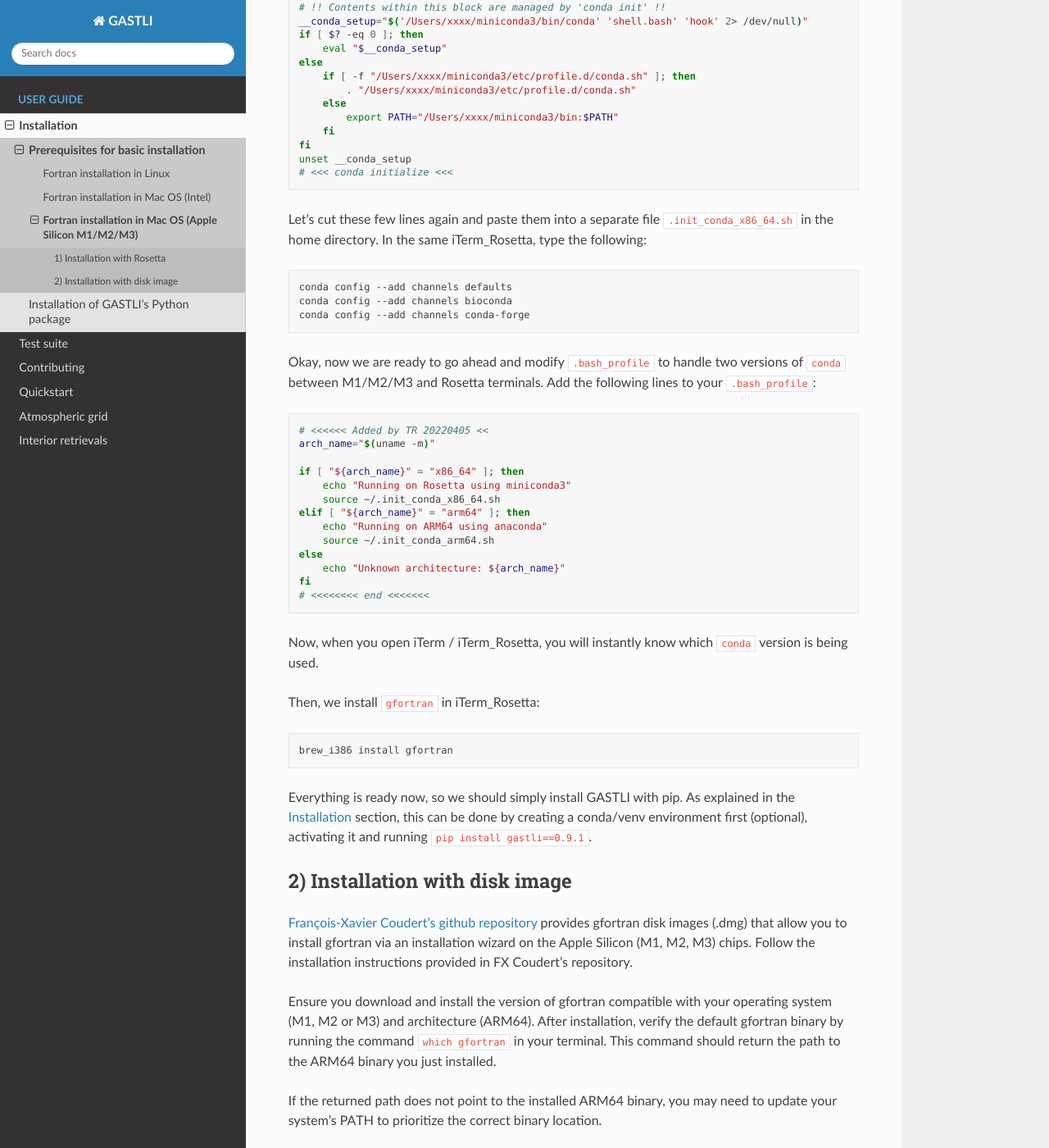
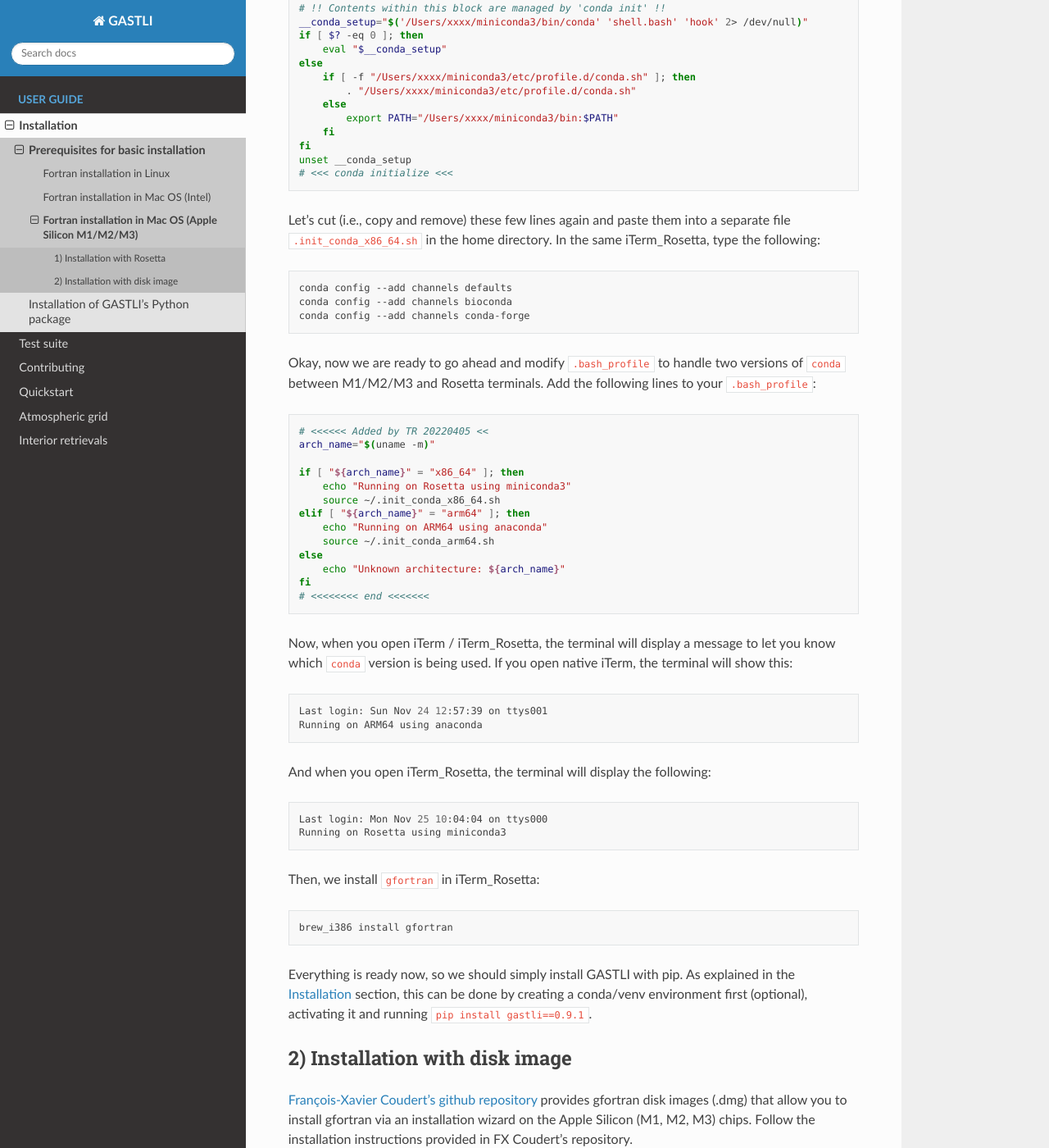
Before and after one commit to lorenaacuna/GASTLI, a Sphinx documentation site: the page built from docs/source/macos_arm64_install.rst, in a window 1280 px wide and 1400 px high, scrolled down 2154 px. Shown: the whole window at 82% size. Built offline with Sphinx 7.4.7 and the Read the Docs theme 3.1.0, drawn with Linux system fonts in a browser that asks for light colours; some of the changed text lies outside the part shown.

Commit message:
Update macos_arm64_install.rst

```diff
--- a/docs/source/macos_arm64_install.rst
+++ b/docs/source/macos_arm64_install.rst
@@ -67,7 +67,7 @@
   unset __conda_setup
   # <<< conda initialize <<<
 
-Note that the "xxxx" here should be your username. Let's cut these few lines and paste them into a separate file ``.init_conda_arm64.sh`` in the home directory. We will come back to handle this file later.
+Note that the "xxxx" here should be your username. Copy these few lines and paste them into a separate file ``.init_conda_arm64.sh`` in the home directory. Then remove these lines from the file ``.bash_profile``. We will come back to handle the ``.init_conda_arm64.sh`` file later.
 
 Now let's install ``miniconda3`` in Rosetta. First, type the following line in iTerm_Rosetta:
 
@@ -100,7 +100,7 @@
    unset __conda_setup
    # <<< conda initialize <<<
 
-Let's cut these few lines again and paste them into a separate file ``.init_conda_x86_64.sh`` in the home directory. In the same iTerm_Rosetta, type the following:
+Let's cut (i.e., copy and remove) these few lines again and paste them into a separate file ``.init_conda_x86_64.sh`` in the home directory. In the same iTerm_Rosetta, type the following:
 
 .. code-block:: bash
 
@@ -126,7 +126,21 @@
    fi
    # <<<<<<<< end <<<<<<<
 
-Now, when you open iTerm / iTerm_Rosetta, you will instantly know which ``conda`` version is being used.
+Now, when you open iTerm / iTerm_Rosetta, the terminal will display a message to let you know which  ``conda`` version is being used. If you open native iTerm, the terminal will show this:
+
+.. code-block:: bash
+
+   Last login: Sun Nov 24 12:57:39 on ttys001
+   Running on ARM64 using anaconda
+
+And when you open iTerm_Rosetta, the terminal will display the following:
+
+.. code-block:: bash
+
+   Last login: Mon Nov 25 10:04:04 on ttys000
+   Running on Rosetta using miniconda3
+
+
 
 Then, we install ``gfortran`` in iTerm_Rosetta:
 
```
Also changed, not shown: other parts of docs/source/macos_arm64_install.rst (+1 -1 lines).
